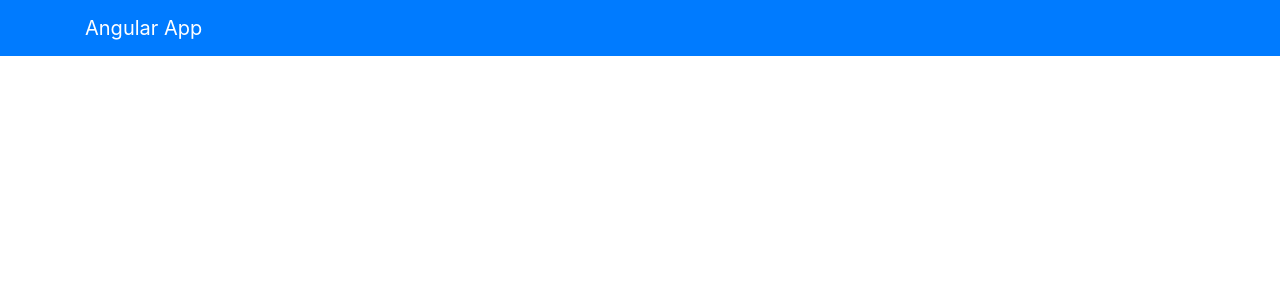
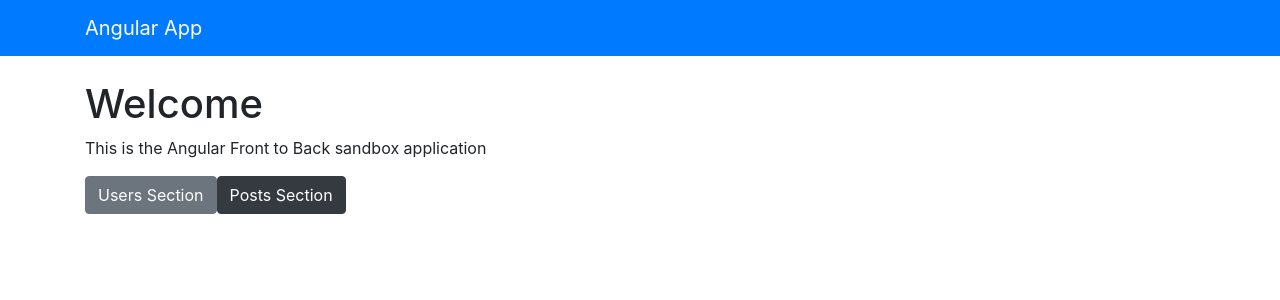
Before and after one commit to shahin1290/angular_blog_app, an Angular app: page / in a window 1280 px wide. Shown: the top 300 px of the page. Built offline with nearby package versions, Linux system fonts and the light colour scheme.

Commit message:
Creates routes for posts and users

```diff
--- a/src/app/app-routing.module.ts
+++ b/src/app/app-routing.module.ts
@@ -1,7 +1,14 @@
+import { PostsComponent } from './components/posts/posts.component';
+import { UsersComponent } from './components/users/users.component';
+import { HomeComponent } from './components/home/home.component';
 import { NgModule } from '@angular/core';
 import { RouterModule, Routes } from '@angular/router'
 
-const routes: Routes = []
+const routes: Routes = [
+  {path: '', component: HomeComponent},
+  {path: 'users', component: UsersComponent},
+  {path: 'posts', component: PostsComponent}
+]
 
 @NgModule({
   exports: [RouterModule],
--- a/src/app/app.module.ts
+++ b/src/app/app.module.ts
@@ -11,7 +11,8 @@
 import { PostsComponent } from './components/posts/posts.component';
 import { HttpClientModule } from '@angular/common/http';
 import { PostFormComponent } from './components/post-form/post-form.component';
-import { AppRoutingModule } from './app-routing.module'
+import { AppRoutingModule } from './app-routing.module';
+import { HomeComponent } from './components/home/home.component'
 
 @NgModule({
   declarations: [
@@ -22,7 +23,8 @@
     UsersComponent,
     NavbarComponent,
     PostsComponent,
-    PostFormComponent
+    PostFormComponent,
+    HomeComponent
   ],
   imports: [
     BrowserModule,
--- /dev/null
+++ b/src/app/components/home/home.component.html
@@ -0,0 +1,6 @@
+<h1>Welcome</h1>
+<p>
+  This is the Angular Front to Back sandbox application
+</p>
+<button class="btn btn-secondary">Users Section</button>
+<button class="btn btn-dark">Posts Section</button>
--- /dev/null
+++ b/src/app/components/home/home.component.ts
@@ -0,0 +1,15 @@
+import { Component, OnInit } from '@angular/core';
+
+@Component({
+  selector: 'app-home',
+  templateUrl: './home.component.html',
+  styleUrls: ['./home.component.scss']
+})
+export class HomeComponent implements OnInit {
+
+  constructor() { }
+
+  ngOnInit() {
+  }
+
+}
```
Also changed, not shown: src/app/components/home/home.component.scss (added).
